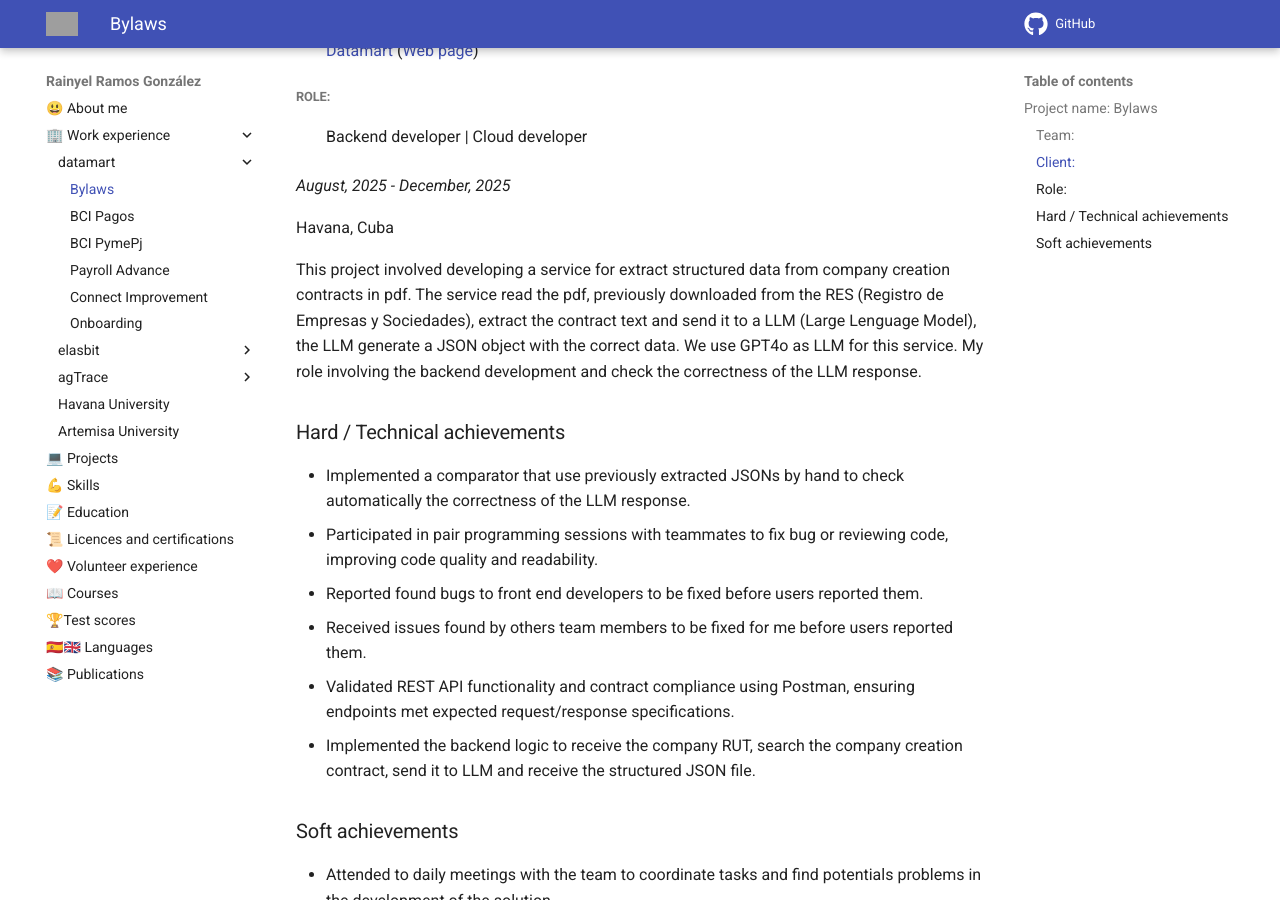
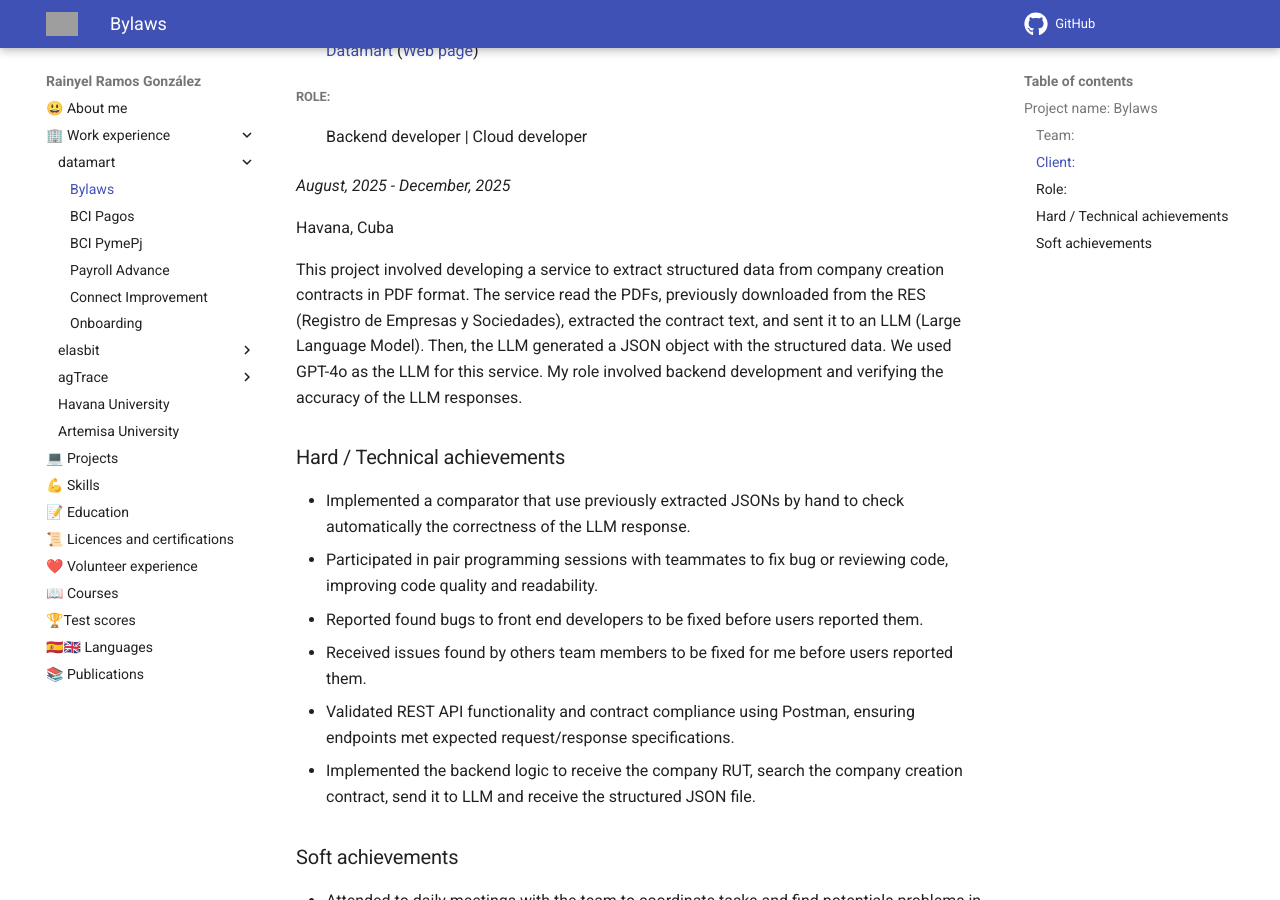
Before and after one commit to rayniel95/rayniel95.github.io, an MkDocs documentation site: the page built from docs/work_experience/datamart/bylaws.md, in a window 1280 px wide and 900 px high, scrolled down 357 px. Built offline with MkDocs 1.6.1 and Material for MkDocs 9.7.7, drawn with Linux system fonts in a browser that asks for light colours; grey boxes are pictures that could not be loaded.

Commit message:
docs(datamart): update bylaws project description grammar and clarity

```diff
--- a/docs/work_experience/datamart/bylaws.md
+++ b/docs/work_experience/datamart/bylaws.md
@@ -17,7 +17,7 @@ Havana, Cuba
 
 <!-- who is the client, what the client have, what the client want, what i can do -->
 
-This project involved developing a service for extract structured data from company creation contracts in pdf. The service read the pdf, previously downloaded from the RES (Registro de Empresas y Sociedades), extract the contract text and send it to a LLM (Large Lenguage Model), the LLM generate a JSON object with the correct data. We use GPT4o as LLM for this service. My role involving the backend development and check the correctness of the LLM response.
+This project involved developing a service to extract structured data from company creation contracts in PDF format. The service read the PDFs, previously downloaded from the RES (Registro de Empresas y Sociedades), extracted the contract text, and sent it to an LLM (Large Language Model). Then, the LLM generated a JSON object with the structured data. We used GPT-4o as the LLM for this service. My role involved backend development and verifying the accuracy of the LLM responses.
 
 <!-- small description about the client and its requirements or problems, how I solve it -->
 ### Hard / Technical achievements
```
